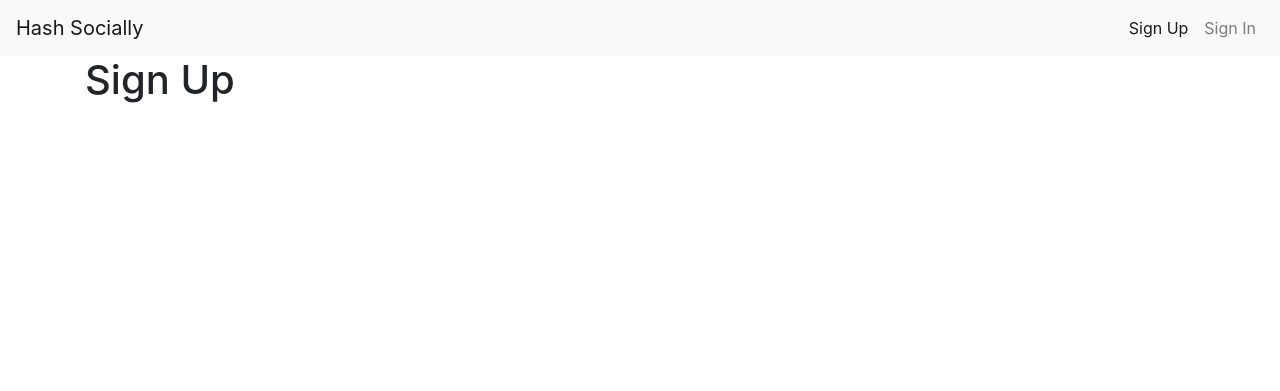
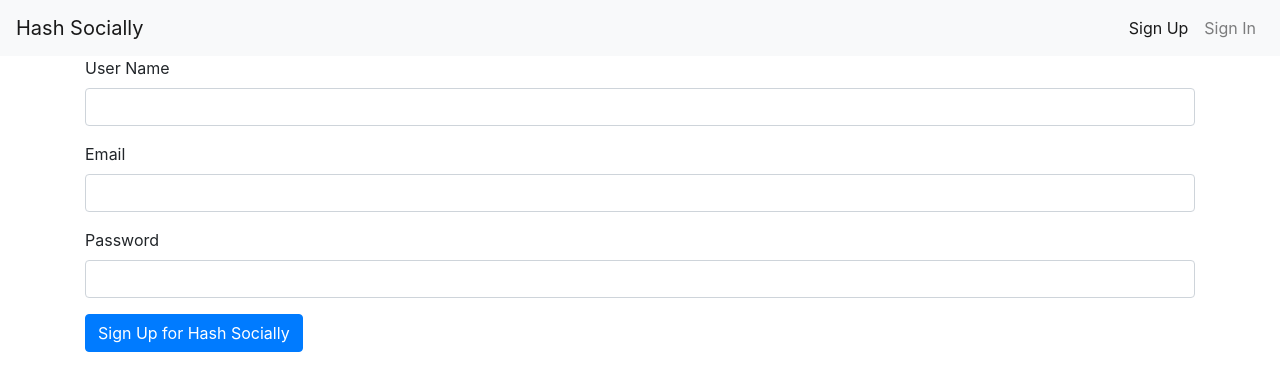
Before and after one commit to VishnuDileesh/HashSocially, a Flask app: page /sign-up in a window 1280 px wide. Shown: the top 391 px of the page. Run offline with Flask 2, Linux system fonts and the light colour scheme; some libraries are stand-ins or nearby versions.

Commit message:
Add sign up and sign in forms

```diff
--- a/templates/signup.html
+++ b/templates/signup.html
@@ -8,6 +8,24 @@ Sign Up
 
 {% block content %}
 
-<h1>Sign Up</h1>
+
+<form action="{{ url_for('sign_up') }}" methods="POST">
+	<div class="form-group">
+		<label for="userName">User Name</label>
+		<input type="text" class="form-control" id="userName" name="username">
+	</div>
+
+	<div class="form-group">
+		<label for="emailInput">Email</label>
+		<input type="email" class="form-control" id="emailInput" name="email">
+	</div>
+
+	<div class="form-group">
+		<label for="passwordInput">Password</label>
+		<input type="password" class="form-control" id="paswordInput" name="password">
+	</div>
+
+	<button type="submit" class="btn btn-primary mb-2">Sign Up for Hash Socially</button>
+</form>
 
 {% endblock %}
```
Also changed, not shown: templates/signin.html (+14 -1 lines).
